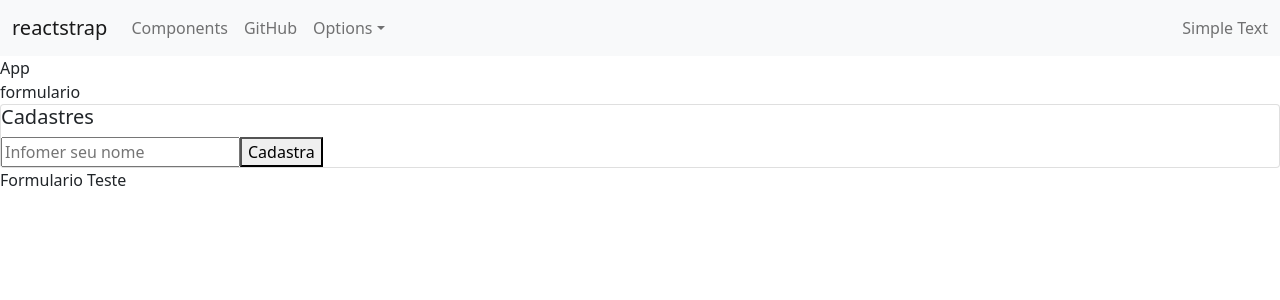
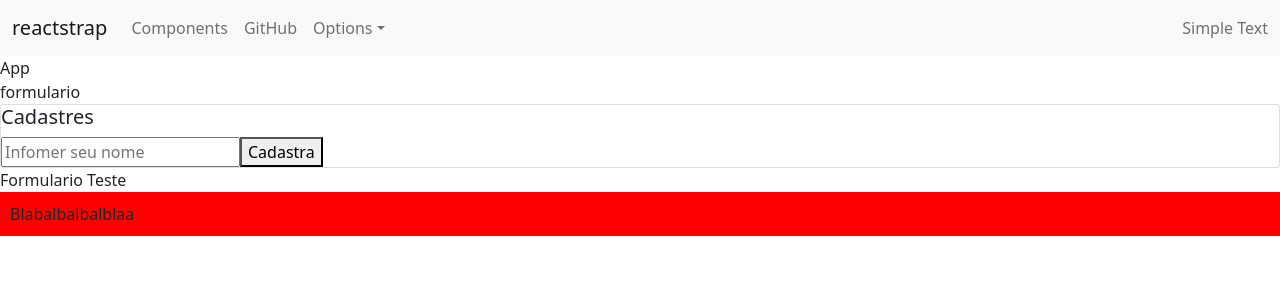
Before and after one commit to jeovanedossantossantos/Registered-Relfe, a React (Create React App) app: page /editform in a window 1280 px wide. Shown: the top 300 px of the page. Built offline with nearby package versions, Linux system fonts and the light colour scheme.

Commit message:
Adicionado editar formulario

```diff
--- a/src/App.tsx
+++ b/src/App.tsx
@@ -1,7 +1,7 @@
 import Form from "./components/Form";
 import Header from "./components/Header";
 import Formulario from "./views/Formulario"
-
+import EditForm from "./views/EditForm"
 
 function App() {
   return (
@@ -10,6 +10,7 @@ function App() {
       App
       <Form></Form>
       <Formulario></Formulario>
+      <EditForm></EditForm>
     </div>
   );
 }
--- /dev/null
+++ b/src/views/EditForm/index.tsx
@@ -0,0 +1,10 @@
+import React from "react";
+import { Container } from "./styles";
+const EditForm: React.FC = () => {
+    return (
+        <Container>Blabalbalbalblaa</Container>
+
+    )
+}
+
+export default EditForm
--- /dev/null
+++ b/src/views/EditForm/styles.ts
@@ -0,0 +1,5 @@
+import styled from "styled-components";
+export const Container = styled.div `
+background: red;
+padding: 10px;
+`
```
Also changed, not shown: 2 other files (tests, documents, lock files or other folders).
